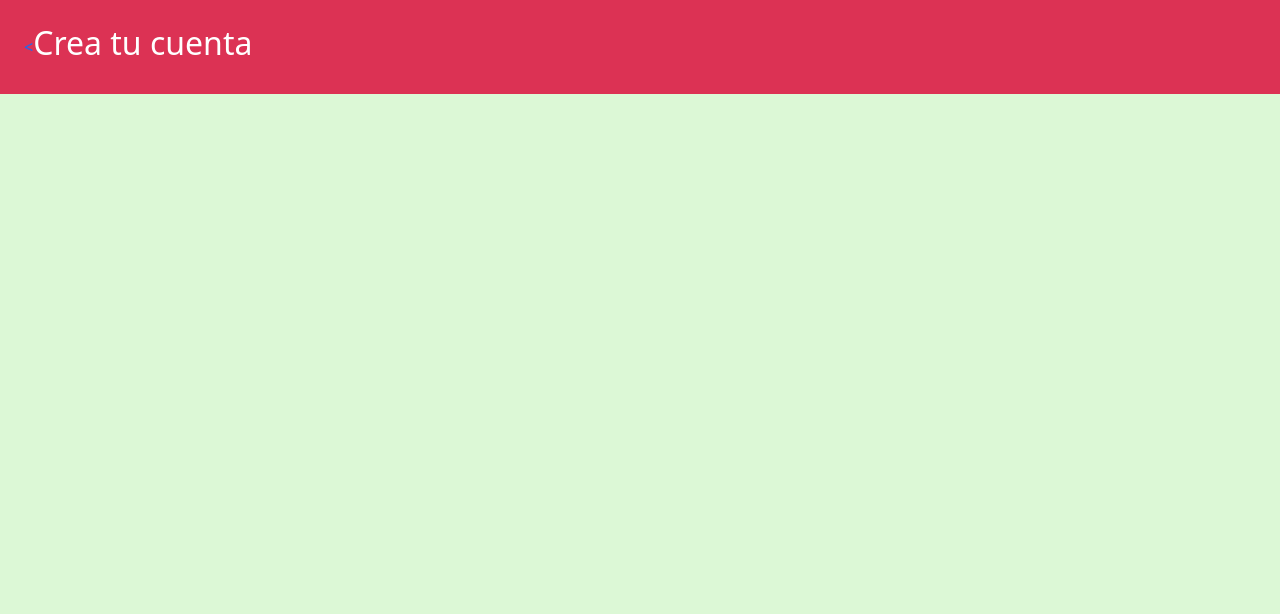
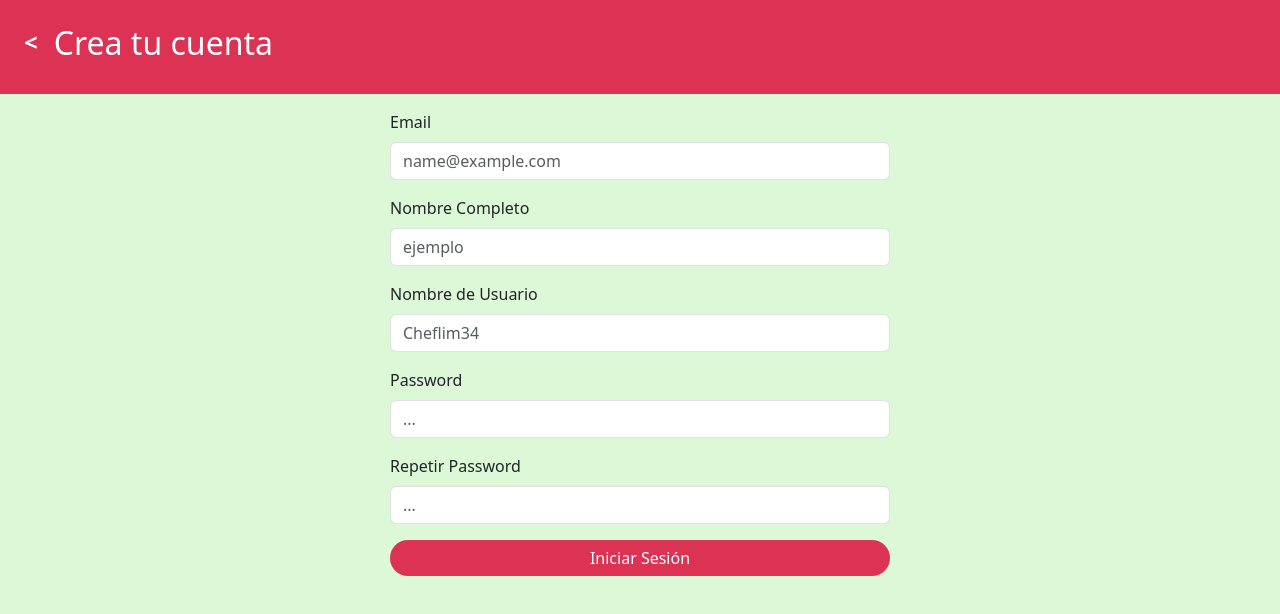
Before and after one commit to oeportil/CheflimFrontend, a React (Vite) app: page /register in a window 1280 px wide. Shown: the top 614 px of the page. Built offline with nearby package versions, Linux system fonts and the light colour scheme.

Commit message:
Login y Registro

```diff
--- a/src/Register.tsx
+++ b/src/Register.tsx
@@ -1,11 +1,38 @@
+import { Button, Form } from "react-bootstrap"
 import { Link } from "react-router-dom"
+import './styles/registerStyles.css';
 
 const Register = () => {
   return (
     <>
-      <div className="bg-red d-flex align-items-center p-4 text-white ">
-          <Link to={"/login"} > {"<"} </Link>
+      <div className="bg-red d-flex  gap-3 p-4 text-white ">
+          <Link to={"/login"} className="text-white fs-4 fw-bolder"> {"<"} </Link>
           <h2 className="">Crea tu cuenta</h2>
+      </div>
+      <div className="d-flex justify-content-center mt-3">
+        <Form className="register-max-w">
+          <Form.Group className="mb-3" controlId="email.ControlInput1">
+            <Form.Label>Email</Form.Label>
+            <Form.Control type="email" placeholder="name@example.com" />
+          </Form.Group>
+          <Form.Group className="mb-3" controlId="nombre.ControlInput1">
+            <Form.Label>Nombre Completo</Form.Label>
+            <Form.Control type="text" placeholder="ejemplo" />
+          </Form.Group>
+          <Form.Group className="mb-3" controlId="nombre.ControlInput1">
+            <Form.Label>Nombre de Usuario</Form.Label>
+            <Form.Control type="text" placeholder="Cheflim34" />
+          </Form.Group>
+          <Form.Group className="mb-3" controlId="password.ControlInput">
+            <Form.Label>Password</Form.Label>
+            <Form.Control type="password" placeholder='...' />
+          </Form.Group>
+          <Form.Group className="mb-3" controlId="password.ControlInput">
+            <Form.Label>Repetir Password</Form.Label>
+            <Form.Control type="password" placeholder='...' />
+          </Form.Group>
+          <Button className='bg-red bg-red-hover border-0 rounded-5 w-100'>Iniciar Sesión</Button>
+        </Form>
       </div>
     </>
   )
--- a/src/main.tsx
+++ b/src/main.tsx
@@ -3,7 +3,7 @@ import { createRoot } from 'react-dom/client'
 import 'bootstrap/dist/css/bootstrap.min.css';
 import { RouterProvider } from 'react-router-dom';
 import { router } from './router.tsx';
-import "./globalStyles.css";
+import "./styles/globalStyles.css";
 
 createRoot(document.getElementById('root')!).render(
   <StrictMode>
--- /dev/null
+++ b/src/styles/registerStyles.css
@@ -0,0 +1,5 @@
+.register-max-w{
+    max-width: 500px;
+    width: 95%;
+    margin: 0 1rem 0 1rem;
+}
```
Also changed, not shown: src/styles/globalStyles.css (renamed from src/globalStyles.css).
